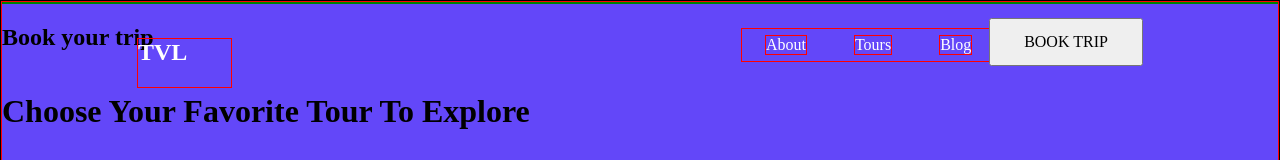
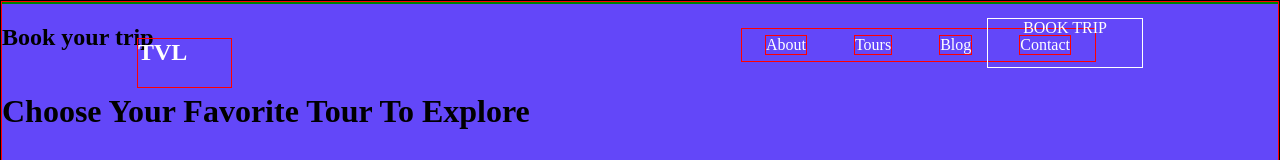
Before and after one commit to klimovich80/travel-landing, a plain HTML site: page index.html in a window 1280 px wide. Shown: the top 160 px of the page. Drawn offline with Linux system fonts and the light colour scheme.

Commit message:
changing button

```diff
--- a/blocks/header/buy-button/header__buy-button.css
+++ b/blocks/header/buy-button/header__buy-button.css
@@ -1,4 +1,8 @@
 .header__buy-button {
+    border: 1px solid #fff;
+    text-align: center;
+    margin: 0;
+    padding: 0;
     position: absolute;
     width: 154px;
     height: 48px;
--- /dev/null
+++ b/blocks/link/link.css
@@ -0,0 +1,4 @@
+.link {
+    text-decoration: none;
+    color: var(--text_color-bright);
+}
--- a/index.html
+++ b/index.html
@@ -19,7 +19,7 @@
                 <li class="header__menu_item">Contact</li>
             </ul>
         </nav>
-        <button class="header__buy-button">BOOK TRIP</button>
+        <div class="header__buy-button"><a class="link" href="#">BOOK TRIP</a></div>
         <h2 class="section__title">Book your trip</h2>
         <h1 class="section__subtitle">Choose Your Favorite Tour To Explore</h1>
         <ul class="header__picture-contatiner">
--- a/pages/index.css
+++ b/pages/index.css
@@ -6,3 +6,4 @@
 @import url(/blocks/header/menu/items/header__menu_items.css);
 @import url(/blocks/header/menu/item/header__menu_item.css);
 @import url(/blocks/header/buy-button/header__buy-button.css);
+@import url(/blocks/link/link.css);
```
